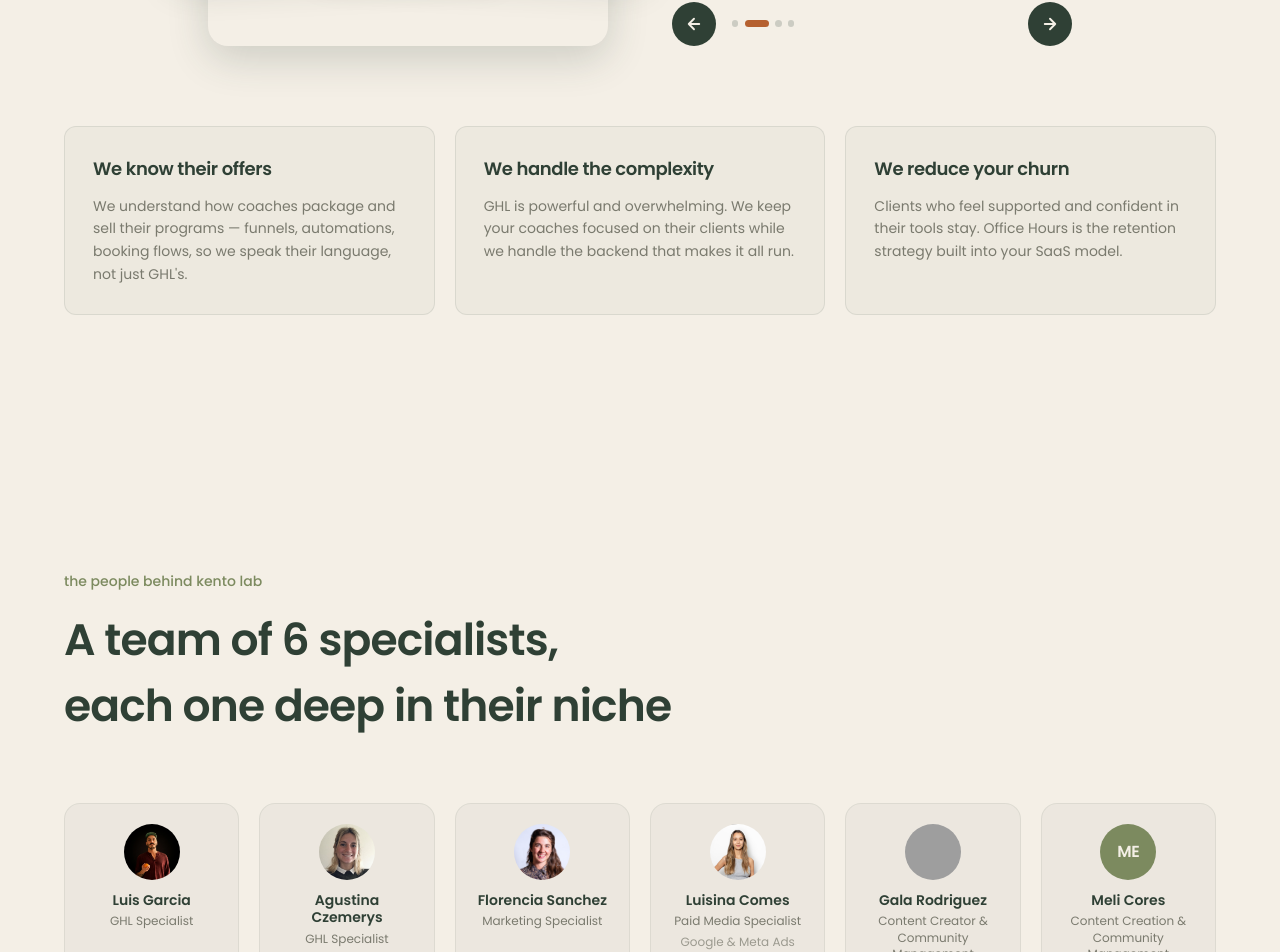
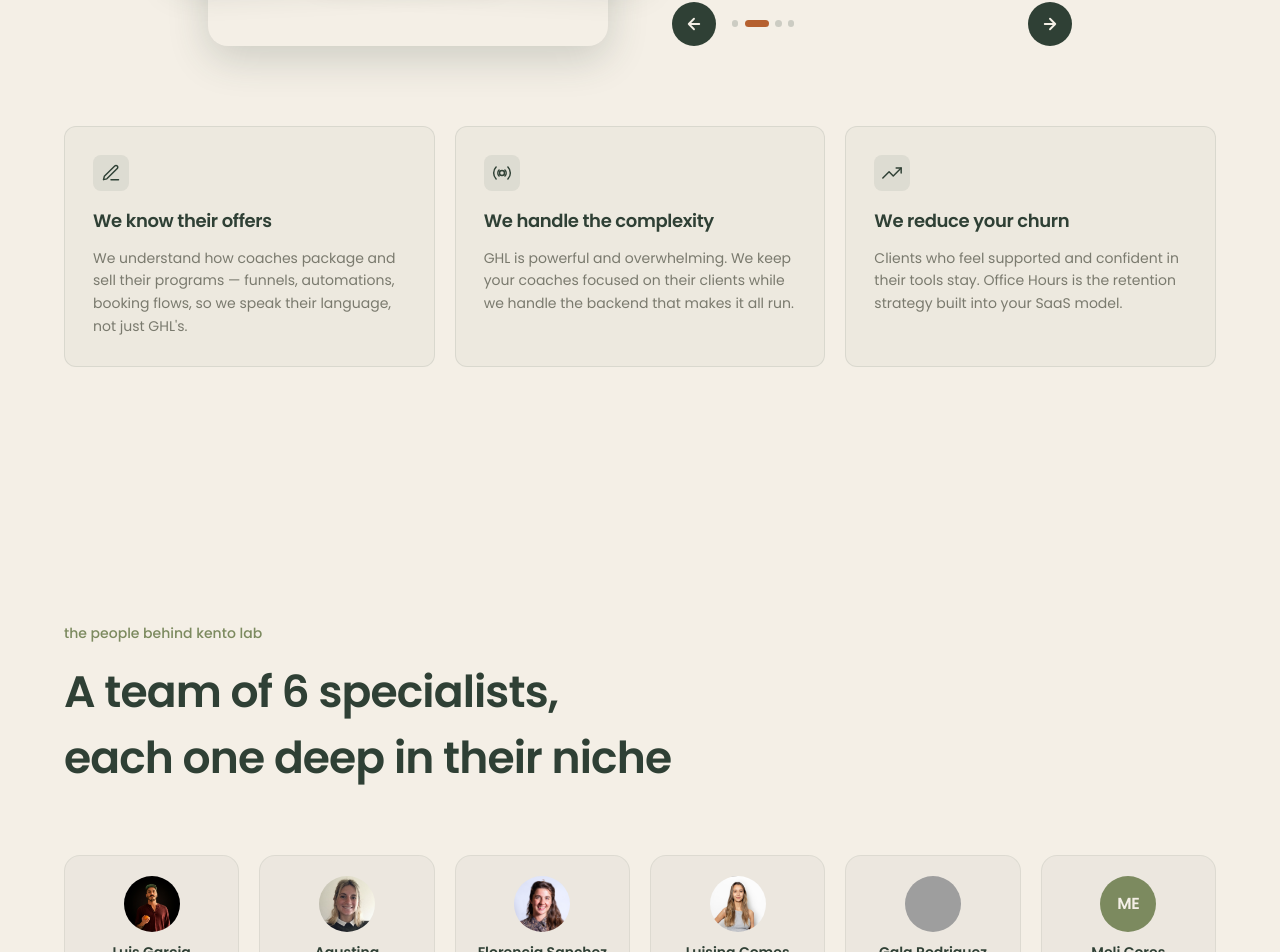
Before and after one commit to yokomosushi182-lab/kentolab-web, a Next.js app: page / in a window 1280 px wide. Shown: the part 4781-5733 px from the top of the page. Built offline with nearby package versions, Linux system fonts and the light colour scheme; grey boxes are pictures that could not be loaded.

Commit message:
Add icons to office hours benefit cards

```diff
--- a/src/components/OfficeHours.tsx
+++ b/src/components/OfficeHours.tsx
@@ -126,16 +126,31 @@ export function OfficeHours() {
             {
               title: "We know their offers",
               body: "We understand how coaches package and sell their programs — funnels, automations, booking flows, so we speak their language, not just GHL's.",
+              icon: (
+                <svg width="20" height="20" viewBox="0 0 24 24" fill="none" stroke="currentColor" strokeWidth="1.75" strokeLinecap="round" strokeLinejoin="round" aria-hidden="true">
+                  <path d="M12 20h9"/><path d="M16.5 3.5a2.121 2.121 0 013 3L7 19l-4 1 1-4L16.5 3.5z"/>
+                </svg>
+              ),
             },
             {
               title: "We handle the complexity",
               body: "GHL is powerful and overwhelming. We keep your coaches focused on their clients while we handle the backend that makes it all run.",
+              icon: (
+                <svg width="20" height="20" viewBox="0 0 24 24" fill="none" stroke="currentColor" strokeWidth="1.75" strokeLinecap="round" strokeLinejoin="round" aria-hidden="true">
+                  <circle cx="12" cy="12" r="3"/><path d="M19.07 4.93a10 10 0 010 14.14M4.93 4.93a10 10 0 000 14.14M15.54 8.46a5 5 0 010 7.07M8.46 8.46a5 5 0 000 7.07"/>
+                </svg>
+              ),
             },
             {
               title: "We reduce your churn",
               body: "Clients who feel supported and confident in their tools stay. Office Hours is the retention strategy built into your SaaS model.",
+              icon: (
+                <svg width="20" height="20" viewBox="0 0 24 24" fill="none" stroke="currentColor" strokeWidth="1.75" strokeLinecap="round" strokeLinejoin="round" aria-hidden="true">
+                  <polyline points="23 6 13.5 15.5 8.5 10.5 1 18"/><polyline points="17 6 23 6 23 12"/>
+                </svg>
+              ),
             },
-          ].map(({ title, body }, i) => (
+          ].map(({ title, body, icon }, i) => (
             <motion.div
               key={title}
               initial={{ opacity: 0, y: 20 }}
@@ -148,6 +163,12 @@ export function OfficeHours() {
                 background: "rgba(47,64,53,0.03)",
               }}
             >
+              <div
+                className="w-9 h-9 rounded-lg flex items-center justify-center mb-4"
+                style={{ background: "rgba(47,64,53,0.08)", color: "var(--forest)" }}
+              >
+                {icon}
+              </div>
               <h3
                 className="font-semibold mb-3 text-lg"
                 style={{ color: "var(--forest)" }}
```
